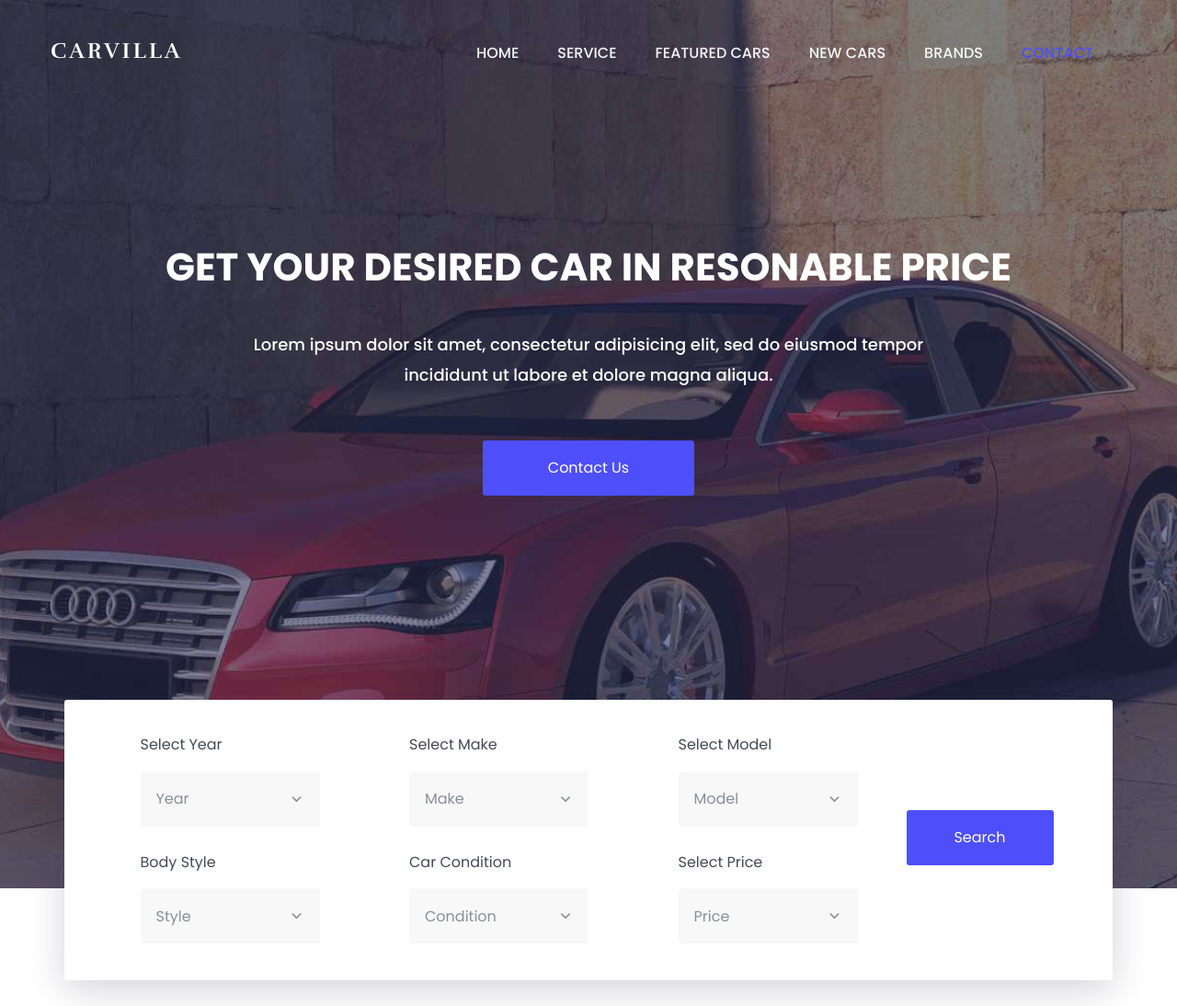
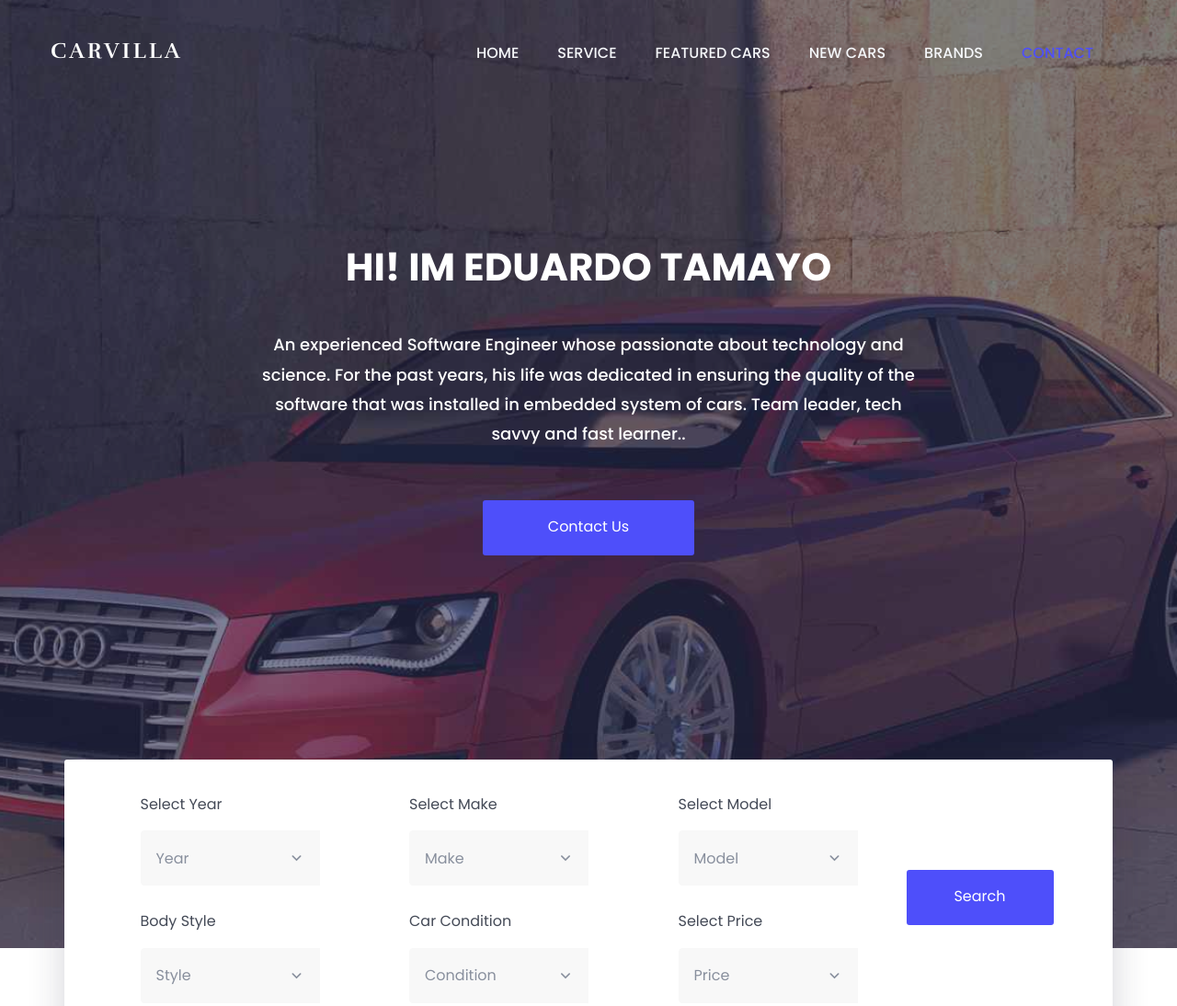
Before and after one commit to Edtronicx/Portfolio, a plain HTML site: page index.html in a window 1280 px wide. Shown: the top 1094 px of the page at 92% size. Drawn offline with nearby package versions, Linux system fonts and the light colour scheme.

Commit message:
Add Name

```diff
--- a/index.html
+++ b/index.html
@@ -105,9 +105,9 @@
 
 			<div class="container">
 				<div class="welcome-hero-txt">
-					<h2>get your desired car in resonable price</h2>
+					<h2>Hi! Im Eduardo Tamayo</h2>
 					<p>
-						Lorem ipsum dolor sit amet, consectetur adipisicing elit, sed do eiusmod tempor incididunt ut labore et dolore   magna aliqua.
+						An experienced Software Engineer whose passionate about technology and science. For the past years, his life was dedicated in ensuring the quality of the software that was installed in embedded system of cars. Team leader, tech savvy and fast learner..
 					</p>
 					<button class="welcome-btn" onclick="window.location.href='#'">contact us</button>
 				</div>
```
